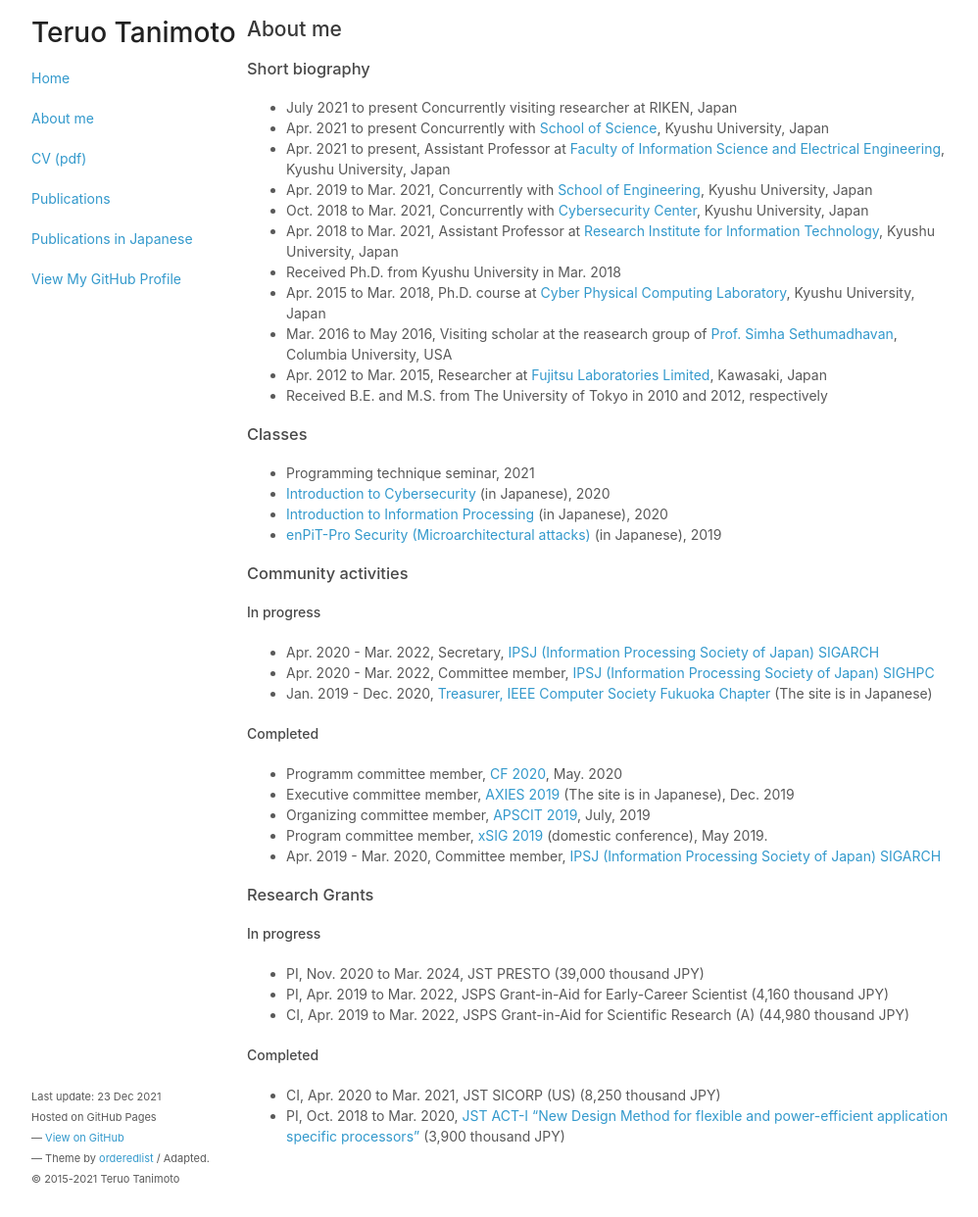
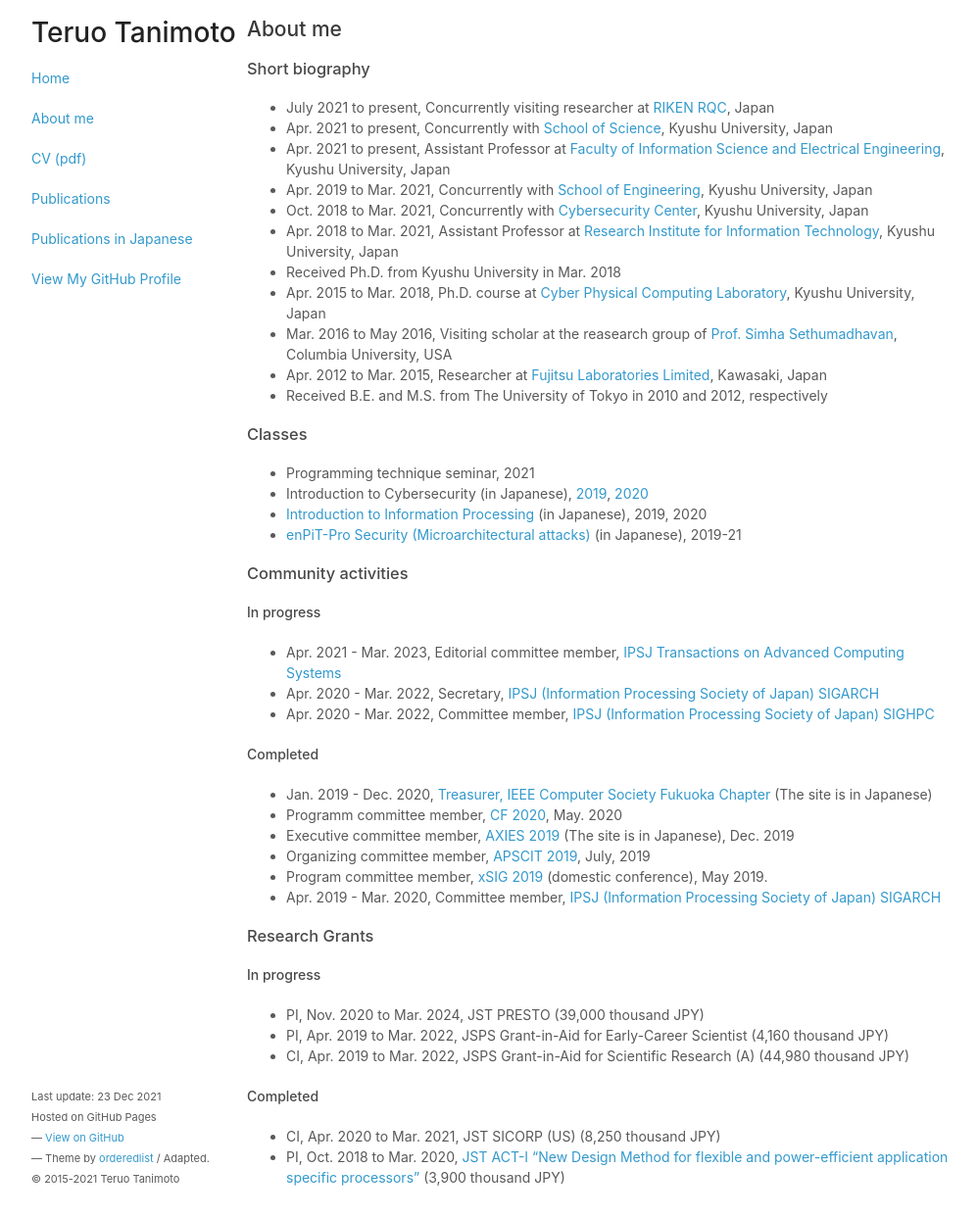
Before and after one commit to teruo41/teruo41.github.io, a Jekyll site: the page built from about.md, in a window 1280 px wide and 1242 px high. Shown: the whole window at 98% size, without its empty margins (138-1136 px from the left). Built offline with Jekyll 4.4.1, drawn with Linux system fonts in a browser that asks for light colours.

Commit message:
Updated information

```diff
--- a/about.md
+++ b/about.md
@@ -6,8 +6,8 @@ title: About me
 ## About me
 
 ### Short biography
-+ July 2021 to present Concurrently visiting researcher at RIKEN, Japan
-+ Apr. 2021 to present Concurrently with [School of Science](https://www.sci.kyushu-u.ac.jp/e/), Kyushu University, Japan
++ July 2021 to present, Concurrently visiting researcher at [RIKEN RQC](https://www.riken.jp/en/research/labs/rqc/index.html), Japan
++ Apr. 2021 to present, Concurrently with [School of Science](https://www.sci.kyushu-u.ac.jp/e/), Kyushu University, Japan
 + Apr. 2021 to present, Assistant Professor at [Faculty of Information Science and Electrical Engineering](https://www.isee.kyushu-u.ac.jp/e/), Kyushu University, Japan
 + Apr. 2019 to Mar. 2021, Concurrently with [School of Engineering](https://www.eng.kyushu-u.ac.jp/e/), Kyushu University, Japan
 + Oct. 2018 to Mar. 2021, Concurrently with [Cybersecurity Center](https://cs.kyushu-u.ac.jp/en/), Kyushu University, Japan
@@ -20,17 +20,18 @@ title: About me
 
 ### Classes
 + Programming technique seminar, 2021
-+ [Introduction to Cybersecurity]({{ site.baseurl }}lectures/csp2020) (in Japanese), 2020
-+ [Introduction to Information Processing]({{ site.baseurl }}lectures/ipintro2020) (in Japanese), 2020
-+ [enPiT-Pro Security (Microarchitectural attacks)]({{ site.baseurl }}lectures/enpit-prosec-uarch2019) (in Japanese), 2019
++ Introduction to Cybersecurity (in Japanese), [2019]({{ site.baseurl }}lectures/csp2019), [2020]({{ site.baseurl }}lectures/csp2020)
++ [Introduction to Information Processing]({{ site.baseurl }}lectures/ipintro2019) (in Japanese), 2019, 2020
++ [enPiT-Pro Security (Microarchitectural attacks)]({{ site.baseurl }}lectures/enpit-prosec-uarch2019) (in Japanese), 2019-21
 
 ### Community activities
 #### In progress
++ Apr. 2021 - Mar. 2023, Editorial committee member, [IPSJ Transactions on Advanced Computing Systems](https://acs.hpcc.jp/)
 + Apr. 2020 - Mar. 2022, Secretary, [IPSJ (Information Processing Society of Japan) SIGARCH](http://sigarc.ipsj.or.jp/)
 + Apr. 2020 - Mar. 2022, Committee member, [IPSJ (Information Processing Society of Japan) SIGHPC](http://sighpc.hpcc.jp/)
-+ Jan. 2019 - Dec. 2020, [Treasurer, IEEE Computer Society Fukuoka Chapter](http://sites.ieee.org/fukuoka-cs/%E5%BD%B9%E5%93%A1/) (The site is in Japanese)
 
 #### Completed
++ Jan. 2019 - Dec. 2020, [Treasurer, IEEE Computer Society Fukuoka Chapter](http://sites.ieee.org/fukuoka-cs/%E5%BD%B9%E5%93%A1/) (The site is in Japanese)
 + Programm committee member, [CF 2020](http://www.computingfrontiers.org/2020/), May. 2020
 + Executive committee member, [AXIES 2019](https://axies.jp/ja/conf/conf2019) (The site is in Japanese), Dec. 2019
 + Organizing committee member, [APSCIT 2019](http://www.apscit.org/apscit2019-annual-meeting-overview), July, 2019
```
Also changed, not shown: index.md (+1 -0 lines).
